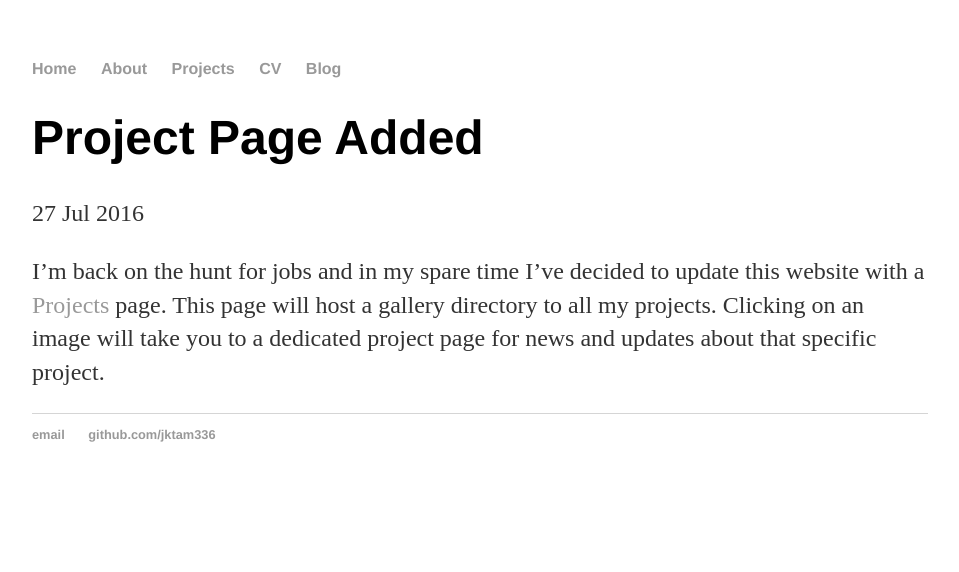
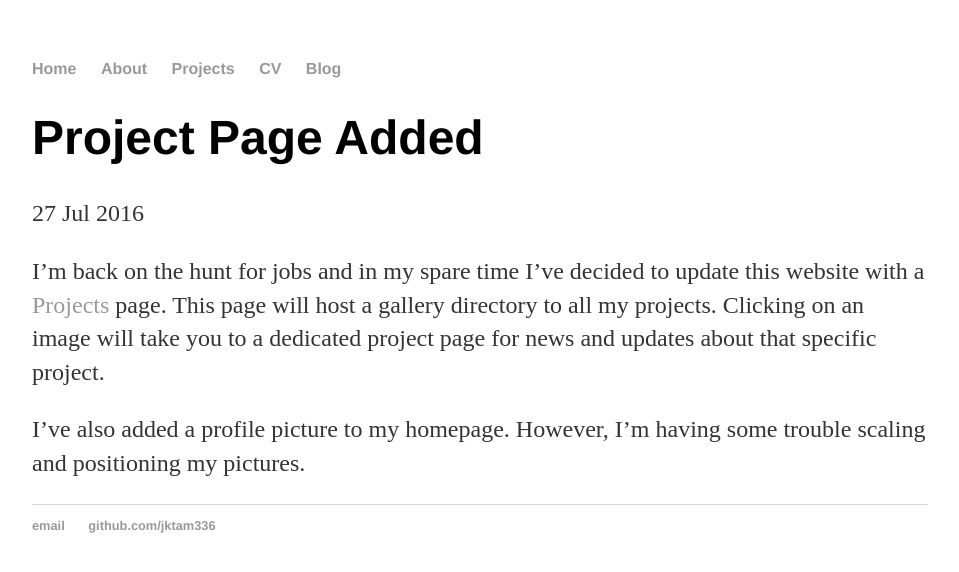
Before and after one commit to jktam336/jktam336.github.io, a Jekyll site: the page built from _posts/2016-07-27-project-page-added.md, in a window 1280 px wide. Shown: the top 572 px of the page, without its empty margins (160-1119 px from the left). Built offline with Jekyll 4.4.1, drawn with Linux system fonts in a browser that asks for light colours.

Commit message:
Update 2016-07-27-project-page-added.md

```diff
--- a/_posts/2016-07-27-project-page-added.md
+++ b/_posts/2016-07-27-project-page-added.md
@@ -6,3 +6,5 @@ date: 2016-07-27
 
 I'm back on the hunt for jobs and in my spare time I've decided to update this website with a [Projects](/projects) page.
 This page will host a gallery directory to all my projects. Clicking on an image will take you to a dedicated project page for news and updates about that specific project.
+
+I've also added a profile picture to my homepage. However, I'm having some trouble scaling and positioning my pictures.
```
